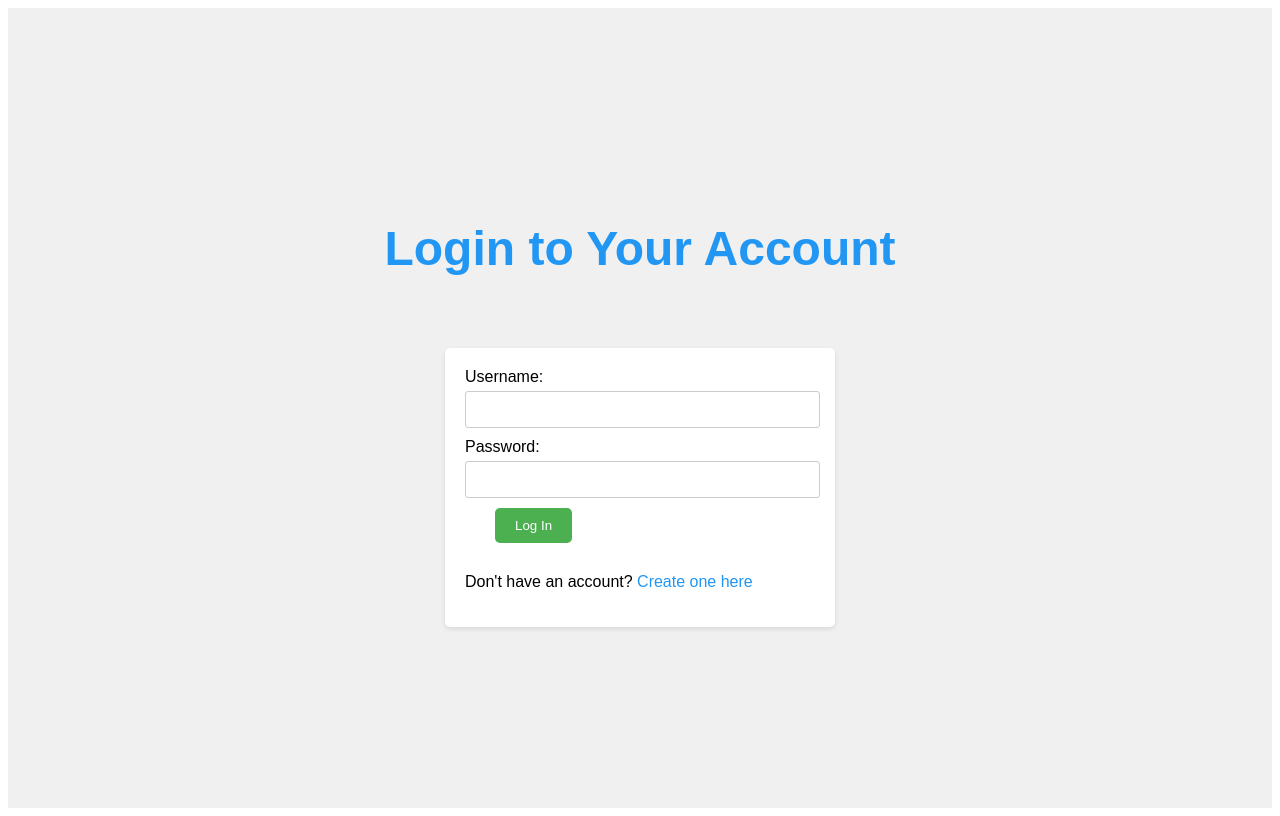
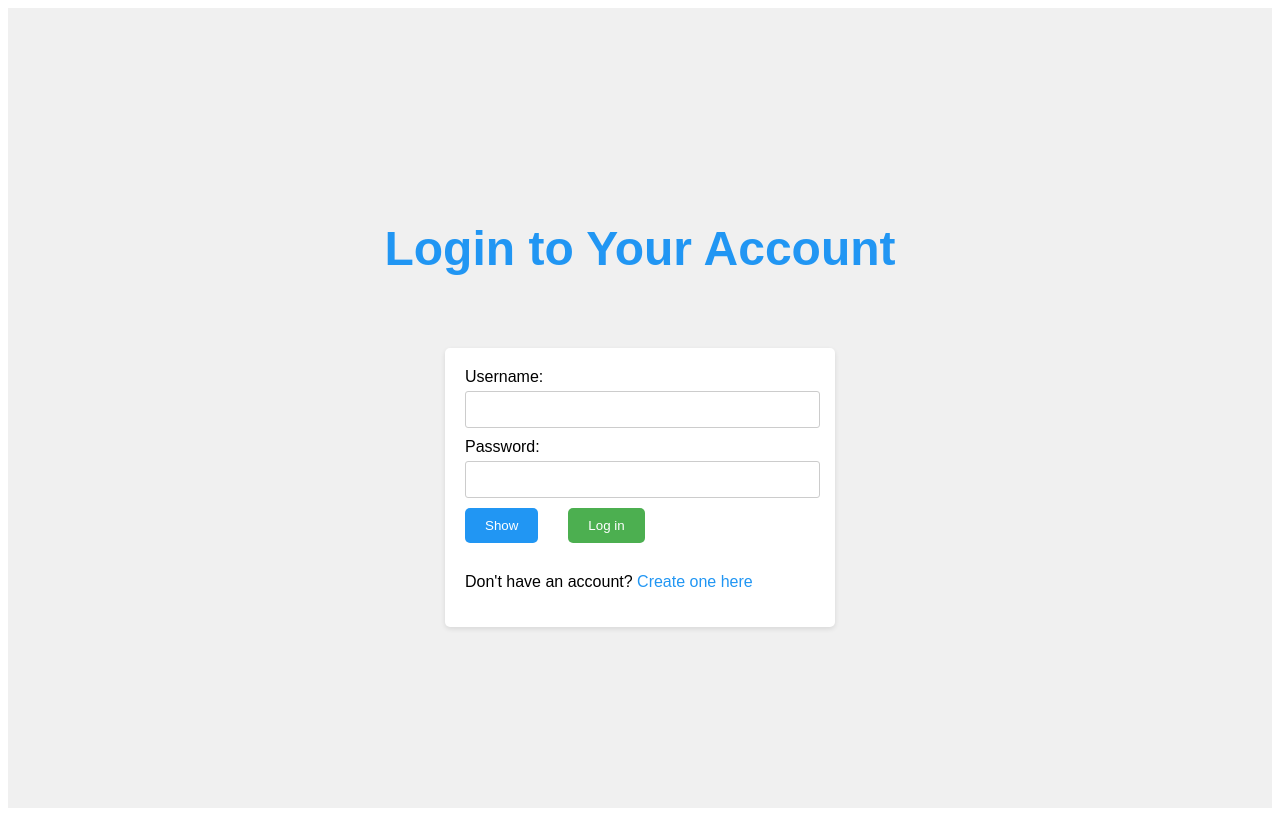
Before and after one commit to thapelomagqazana/online-banking-api, a React (Create React App) app in the folder client/: page /login in a window 1280 px wide. Built offline with nearby package versions, Linux system fonts and the light colour scheme.

Commit message:
Added LoginPage with Password visibility and error handling

```diff
--- a/client/src/components/LoginPage/LoginPage.jsx
+++ b/client/src/components/LoginPage/LoginPage.jsx
@@ -1,22 +1,86 @@
-import React from 'react';
+import React, { useState } from 'react';
 import { Link } from 'react-router-dom';
 // import './AuthPage.css';
 
 const LoginPage = () => {
+  // const navigate = useNavigate(); // Initialize useNavigate hook
+  const [formData, setFormData] = useState({
+    username: '',
+    password: '',
+  });
+
+  const [passwordError, setError] = useState("");
+  const [showPassword, setShowPassword] = useState(false);
+
+  const handleChange = (e) => {
+    setFormData({
+      ...formData,
+      [e.target.name]: e.target.value,
+    });
+
+    // Reset password error when user is typing
+    setError();
+  };
+
+  const togglePasswordVisibility = () => {
+    setShowPassword(!showPassword);
+  };
+
+  const handleSubmit = async (e) => {
+    e.preventDefault();
+
+    // Send login data to the server
+    try
+    {
+      const response = await fetch("http://localhost:5000/auth/login", {
+        method: "POST",
+        headers: {
+          "Content-Type": "application/json"
+        },
+        body: JSON.stringify({
+          username: formData.username,
+          password: formData.password,
+        }),
+      });
+
+      if (response.ok)
+      {
+        console.log("Login successful!");
+        // navigate("/login");
+      }
+      else
+      {
+        const errorData = await response.json();
+        setError("Login failed: " + errorData.message);
+      }
+    }
+    catch (error)
+    {
+      setError("Error during Logging in: "+ error.message);
+    }
+  };
+
+
   return (
     <div className="auth-page">
       <header>
         <h1>Login to Your Account</h1>
       </header>
       <main className="auth-main">
-        <form>
+        <form onSubmit={handleSubmit}>
           <label htmlFor="username">Username:</label>
           <input type="text" id="username" name="username" required />
 
           <label htmlFor="password">Password:</label>
-          <input type="password" id="password" name="password" required />
+          <input type={showPassword ? 'text' : 'password'} id="password" name="password" value={formData.password} onChange={handleChange} required />
 
-          <button type="submit">Log In</button>
+          {passwordError && <p className="error-message">{passwordError}</p>}
+
+          <button type="button" onClick={togglePasswordVisibility}>
+            {showPassword ? "Hide" : "Show"}
+          </button>
+
+          <button type="submit">Log in</button>
         </form>
 
         <p>
--- a/client/src/components/RegisterPage/RegisterPage.jsx
+++ b/client/src/components/RegisterPage/RegisterPage.jsx
@@ -12,7 +12,6 @@ const RegisterPage = () => {
 
   const [passwordError, setError] = useState("");
   const [showPassword, setShowPassword] = useState(false);
-  // const [registrationSuccess, setRegistrationSuccess] = useState(false);
 
   const handleChange = (e) => {
     setFormData({
```
